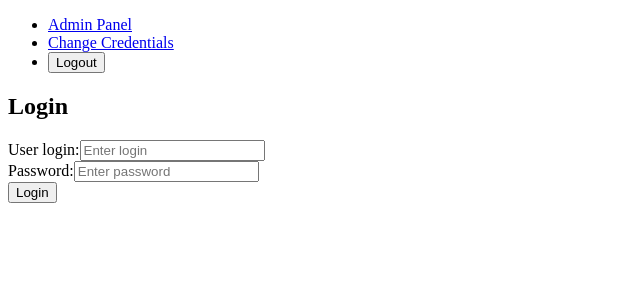
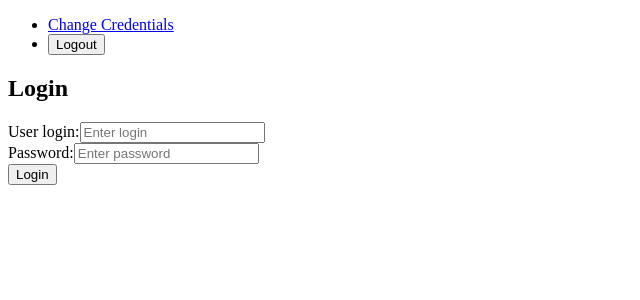
Before and after one commit to mr-Nick1988/pain-management-assistant, a React (Vite) app: page /login in a window 1280 px wide. Shown: the top 300 px of the page, without its empty margins (0-640 px from the left). Built offline with nearby package versions, Linux system fonts and the light colour scheme; sample sign-in values are in the browser's storage.

Commit message:
navigation for doctor add

```diff
--- a/src/components/Navigation.tsx
+++ b/src/components/Navigation.tsx
@@ -1,12 +1,15 @@
 import React from 'react';
 import { Link, useNavigate } from 'react-router-dom';
+import { UserRole } from '../types/personRegister.ts';
 
 const Navigation: React.FC = () => {
     const navigate = useNavigate();
     const isAuthenticated = localStorage.getItem('token') !== null;
+    const userRole = localStorage.getItem('userRole');
 
     const handleLogout = () => {
         localStorage.removeItem('token');
+        localStorage.removeItem('userRole');
         navigate('/login');
     };
 
@@ -17,9 +20,16 @@ const Navigation: React.FC = () => {
     return (
         <nav className="navigation">
             <ul>
-                <li>
-                    <Link to="/admin">Admin Panel</Link>
-                </li>
+                {userRole === UserRole.ADMIN && (
+                    <li>
+                        <Link to="/admin">Admin Panel</Link>
+                    </li>
+                )}
+                {userRole === UserRole.DOCTOR && (
+                    <li>
+                        <Link to="/doctor">Doctor Dashboard</Link>
+                    </li>
+                )}
                 <li>
                     <Link to="/change-credentials">Change Credentials</Link>
                 </li>
```
